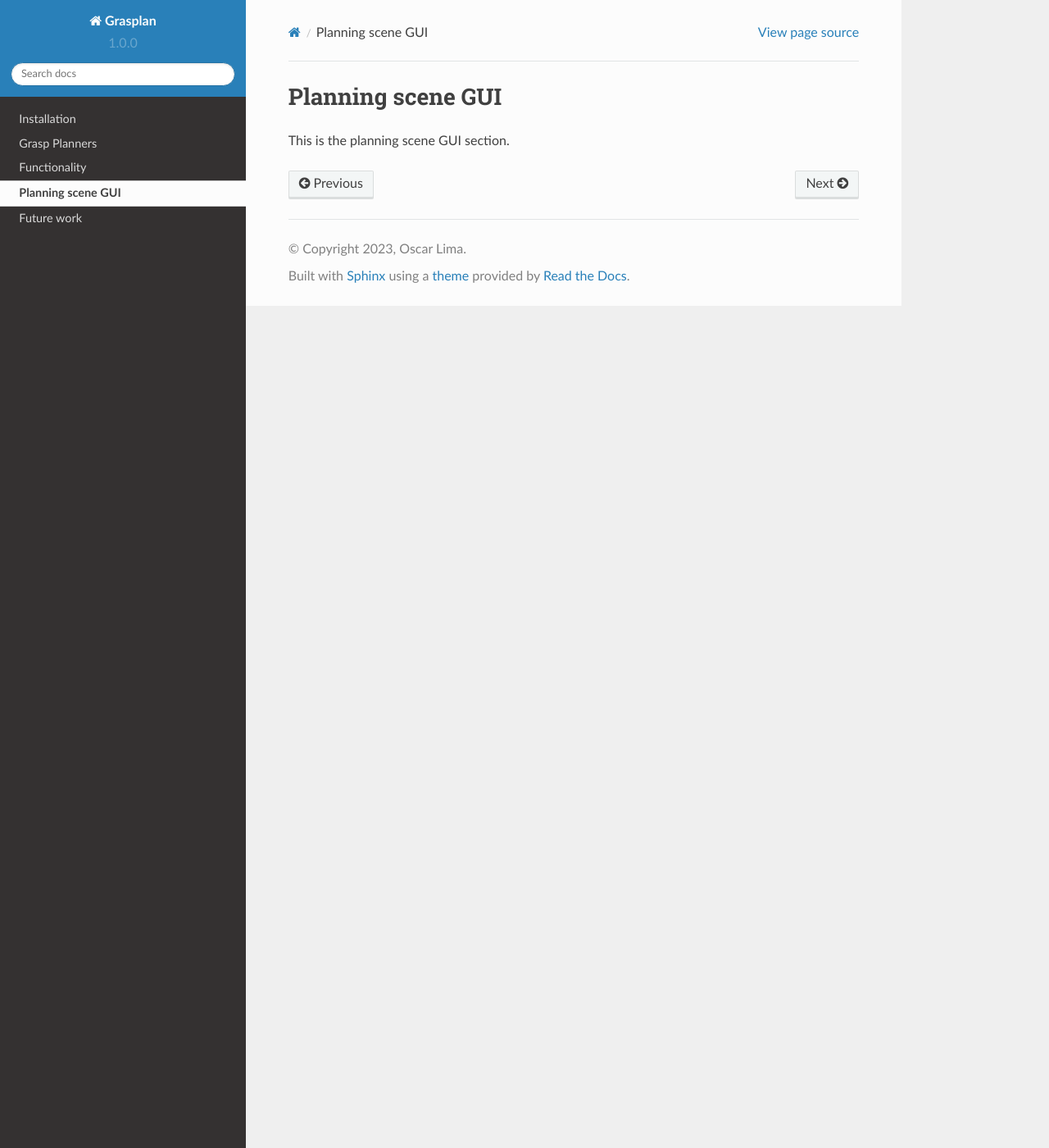
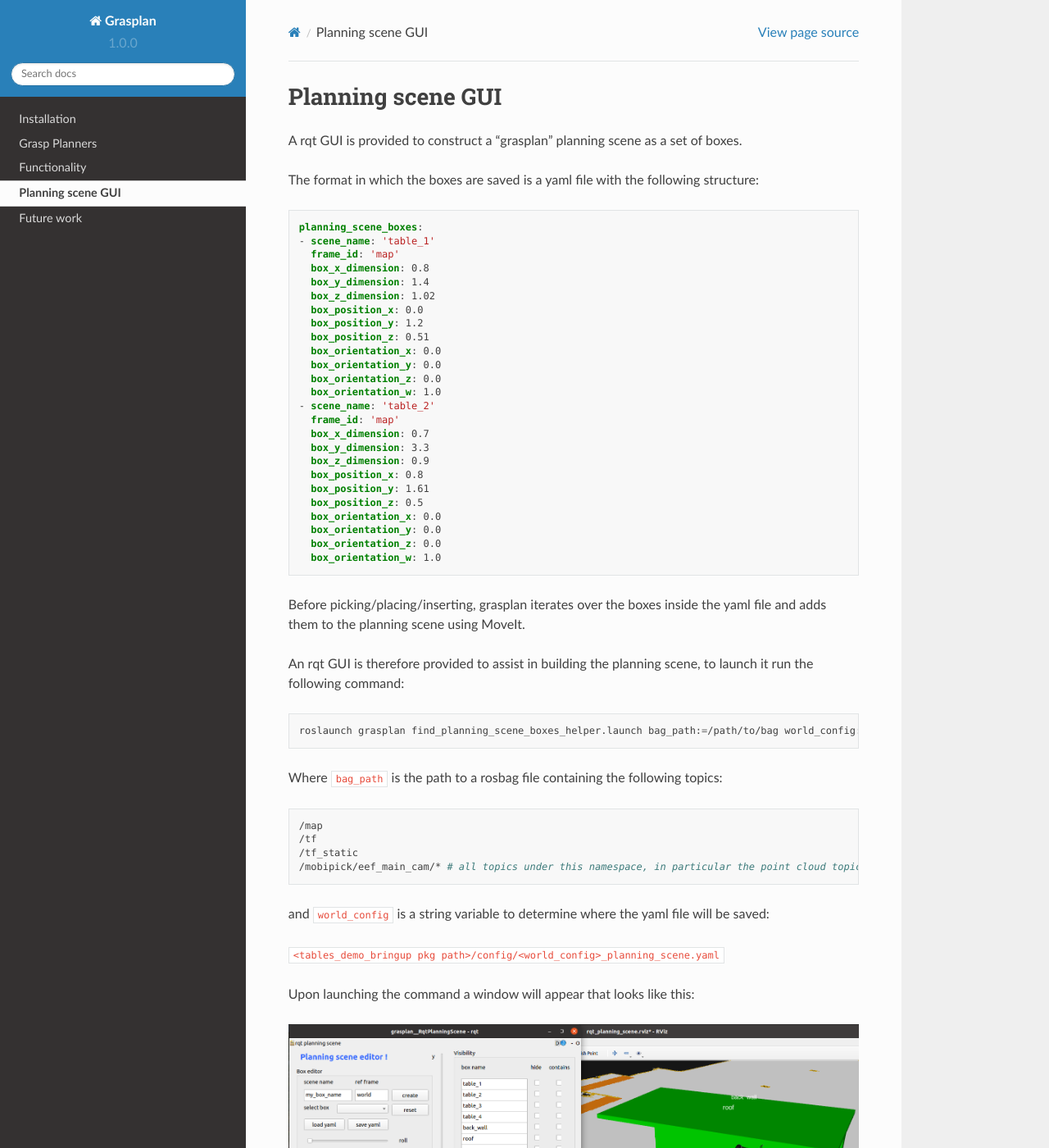
Before and after one commit to aprilprojecteu/grasplan_documentation, a Sphinx documentation site: the page built from docs/source/planning-scene-gui.rst, in a window 1280 px wide and 1400 px high. Shown: the whole window at 82% size. Built offline with Sphinx 7.4.7 and the Read the Docs theme 2.0.0, drawn with Linux system fonts in a browser that asks for light colours; some of the changed text lies outside the part shown.

Commit message:
add planning scene documentation

```diff
--- a/docs/source/planning-scene-gui.rst
+++ b/docs/source/planning-scene-gui.rst
@@ -1,3 +1,83 @@
 Planning scene GUI
 ===================
-This is the planning scene GUI section.
+
+A rqt GUI is provided to construct a "grasplan" planning scene as a set of boxes.
+
+The format in which the boxes are saved is a yaml file with the following structure:
+
+.. code-block:: yaml
+
+    planning_scene_boxes:
+    - scene_name: 'table_1'
+      frame_id: 'map'
+      box_x_dimension: 0.8
+      box_y_dimension: 1.4
+      box_z_dimension: 1.02
+      box_position_x: 0.0
+      box_position_y: 1.2
+      box_position_z: 0.51
+      box_orientation_x: 0.0
+      box_orientation_y: 0.0
+      box_orientation_z: 0.0
+      box_orientation_w: 1.0
+    - scene_name: 'table_2'
+      frame_id: 'map'
+      box_x_dimension: 0.7
+      box_y_dimension: 3.3
+      box_z_dimension: 0.9
+      box_position_x: 0.8
+      box_position_y: 1.61
+      box_position_z: 0.5
+      box_orientation_x: 0.0
+      box_orientation_y: 0.0
+      box_orientation_z: 0.0
+      box_orientation_w: 1.0
+
+Before picking/placing/inserting, grasplan iterates over the boxes inside the yaml file and adds them to the planning scene using MoveIt.
+
+An rqt GUI is therefore provided to assist in building the planning scene, to launch it run the following command:
+
+.. code-block:: bash
+
+    roslaunch grasplan find_planning_scene_boxes_helper.launch bag_path:=/path/to/bag world_config:=cic_tables
+
+Where ``bag_path`` is the path to a rosbag file containing the following topics:
+
+.. code-block:: bash
+
+    /map
+    /tf
+    /tf_static
+    /mobipick/eef_main_cam/* # all topics under this namespace, in particular the point cloud topics
+
+and ``world_config`` is a string variable to determine where the yaml file will be saved:
+
+``<tables_demo_bringup pkg path>/config/<world_config>_planning_scene.yaml``
+
+Upon launching the command a window will appear that looks like this:
+
+.. .. image:: images/planning-scene-gui/rqt_planning_scene.png
+..     :width: 100%
+..     :align: center
+
+.. figure:: images/planning-scene-gui/rqt_planning_scene.png
+   :alt: rqt_planning_scene
+
+   rqt gui used to construct/edit a planning scene.
+
+At first the map will not be visible, the reason for this, is that: it has not yet being published.
+
+To publish the map topic for the first time, affect the scrollbar inside the Rosbag frame and move it to any position,
+the gui will play the bag for a small amount of time making the map topic available.
+
+Next click on `select box` combo box and choose a box, then use the ``x``, ``y``, ``z`` scrollbars to move it around the map.
+
+Most probably you will need to adjust the position scoll limits, simply write the desired value under ``min x``, ``max x``, ``min y``, ``max y``, ``min z``, ``max z``.
+
+The rest of the buttons are self explanatory, feel free to play around with them.
+
+NOTE: The following widgets are not implemented:
+
+- all widgets under `Transform` frame are not yet implemented
+- all `contains` checkboxes are not implemented.
+- scaling the boxes is not yet implemented.
```
Also changed, not shown: docs/source/images/planning-scene-gui/rqt_planning_scene.png (added).
